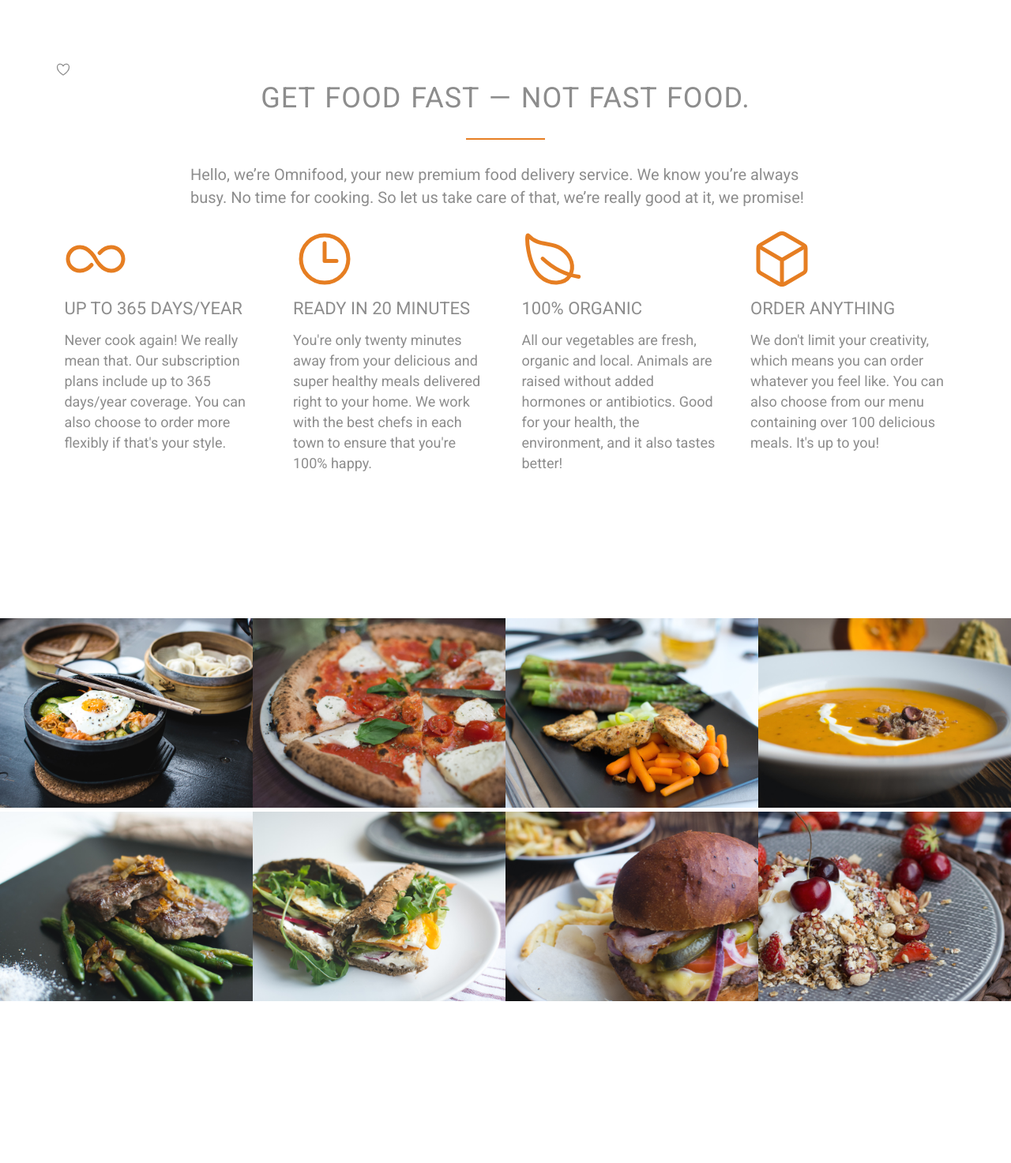
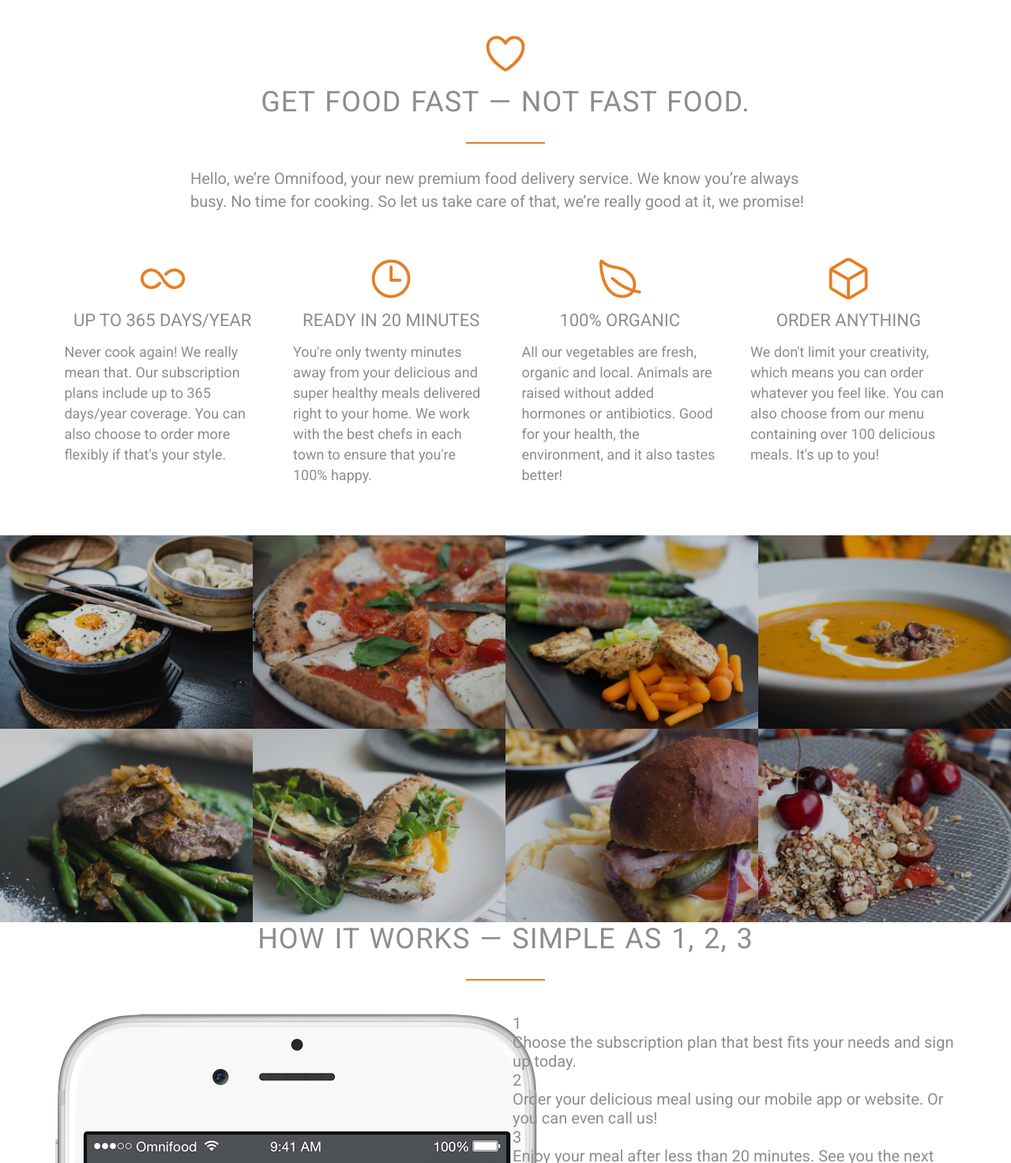
Before and after one commit to erikholm97/OmnifoodWebSite, a plain HTML site: page index.html in a window 1280 px wide. Shown: the part 802-2275 px from the top of the page at 79% size. Before the commit the page ends 2075 px from the top, so only its background shows below. Drawn offline with nearby package versions, Linux system fonts and the light colour scheme.

Commit message:
New Transitions

```diff
--- a/index.html
+++ b/index.html
@@ -5,7 +5,7 @@
     <meta name="viewport" content="width=device-width, initial-scale=1.0">
     <title>Document</title>
     <link rel="stylesheet" href="vendors/css/grid.css">
-    <link rel="stylesheet" href="resources/css/style.css">
+    <link href="resources/css/style.css" rel="stylesheet" type="text/css">
     <link href="https://fonts.googleapis.com/css2?family=Roboto&display=swap" rel="stylesheet">
     <script src="https://unpkg.com/ionicons@5.2.3/dist/ionicons.js"></script>
 </head>
@@ -33,7 +33,7 @@
 
         <section class="section-features">
             <div class="row">
-                <ion-icon name="heart-outline"></ion-icon>
+                <ion-icon name="heart-outline" class="icon-big top"></ion-icon>
                 <h2>Get food fast &mdash; not fast food.</h2>
                 <p class="long-copy">
                     Hello, we’re Omnifood, your new premium food delivery service. We know you’re always busy. No time for cooking. So let us take care of that, we’re really good at it, we promise!
@@ -112,5 +112,32 @@
                 </li>
             </ul>
         </section>
+
+        <section class="section-steps">
+            <div class="row">
+                <h2>How it works &mdash; Simple as 1, 2, 3</h2>
+            </div>
+            <div class="row">
+                <div class="col span-1-of-2">
+                    <img src="resources/img/app-iPhone.png" alt="Omnifood app on iPhone" class="app-screen">
+                </div>
+                <div class="col span-1-of-2">
+                    <div class="work-step">
+                        <div>1</div>
+                        <p>Choose the subscription plan that best fits your needs and sign up today.</p>
+                    </div>
+                    <div class="work-step">
+                        <div>2</div>
+                        <p>Order your delicious meal using our mobile app or website. Or you can even call us!</p>
+                    </div>
+                    <div class="work-step">
+                        <div>3</div>
+                        <p>Enjoy your meal after less than 20 minutes. See you the next time!</p>
+                    </div>
+                    <a href="#" class="btn-app"><img src="resources/img/download-app.svg" alt="App Store button"></a>
+                    <a href="#" class="btn-app"><img src="resources/img/download-app-android.png" alt="Play Store button"></a>
+                </div>
+            </div>
+        </section>
 </body>
 </html>
--- a/resources/css/style.css
+++ b/resources/css/style.css
@@ -25,8 +25,17 @@ html {
     margin: 0 auto;
 }
 
+.row h3 {
+   text-align: center;
+}
+
+
+/*-------*/
+/*Section*/
+/*------*/
+
 section {
-    padding: 80px 0; /*80 on topp and bottom 0 right and left*/ /*Is used instead of margin for background colors*/
+    padding: 40px 0; /*80 on topp and bottom 0 right and left*/ /*Is used instead of margin for background colors*/
 }
 
 .hero-text-box{
@@ -91,14 +100,27 @@ h2:after {
 /*-----------------------------------------*/
 /*Icons*/
 /*-----------------------------------------*/
-
 .icon-big {
-    font-size: 400%;
+    font-size: 300%;
     display: block; /*Forces inline breaks*/
     color: #e67e22;
     margin-bottom: 10px;
     text-align: center;
+    margin-left: auto;
+    margin-right: auto;
+    width: 50%;
 }
+
+.icon-big.top{ /*Animation for heart icon*/
+    transform: scale(1);
+    transition: transform 0.5s;
+}
+
+.icon-big.top:hover{
+    transform: scale(1.15); /*Image will be 115% big.*/
+    transition: transform 0.5s;
+}
+
 
 /*-----------------------------------------*/
 /*Header*/
@@ -147,10 +169,24 @@ header {
     border-bottom: 2px solid;
 }
 
+
+
+
+/*-----------------------------------------*/
+/*FEATURES*/
+/*-----------------------------------------*/
+
+.section-features .long-copy {
+    margin-bottom: 30px;
+
+}
+
 /*-----------------------------------------*/
 /*Meals*/
 /*-----------------------------------------*/
-
+.section-meals {
+    padding: 0;
+}
 .meals-showcase {
     list-style: none;
     width: 100%;
@@ -164,11 +200,21 @@ header {
 
 .meal-photo {
     width: 100%; /*Has the exact width of its parent*/
+    overflow: hidden; /*Overflow will be hidden, only visble part of img is inside container*/
+    background-color: black; /*Sets black container behind img.*/
 }
 
 .meal-photo img {
+    opacity: 0.8;
     width: 100%;
     height: auto;
+    transform: scale(1.15); /*Image will be 115% big.*/
+    transition: transform 0.5s; /*Animation*/
+}
+
+.meal-photo img:hover {
+    transform: scale(1.03);
+    opacity: 1; /*Displays without dark background.*/
 }
 
 /*-----------------------------------------*/
```
